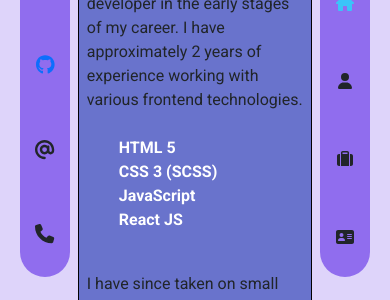
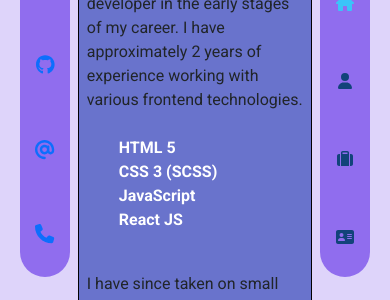
Before and after one commit to GlebTc/Portfolio, a React (Create React App) app: page / in a window 390 px wide. Shown: the part 239-539 px from the top of the page. Built offline with nearby package versions, Linux system fonts and the light colour scheme.

Commit message:
Have to fix color of social media links in both views

```diff
--- a/src/components/NavBar.tsx
+++ b/src/components/NavBar.tsx
@@ -141,8 +141,8 @@ const NavBar: React.FC = () => {
                 <li className="nav__side__link"><a href="https://file.io/cKkb2hMNz1n8"><FontAwesomeIcon icon={faFilePdf} /></a></li>
                 <li className="nav__side__link"><a href="https://www.linkedin.com/in/glebtc/"><FontAwesomeIcon icon={faLinkedin} /></a></li>
                 <li className="nav__side__link"><a href="https://github.com/GlebTc"><FontAwesomeIcon icon={faGithub} /></a></li>
-                <li className="nav__side__link"><FontAwesomeIcon icon={faAt} /></li>
-                <li className="nav__side__link"><FontAwesomeIcon icon={faPhone} /></li>
+                <li className="nav__side__link"><a href="mailto:gleb.tchani@gmail.com" rel="noreferrer"><FontAwesomeIcon icon={faAt} /></a></li>
+                <li className="nav__side__link"><a href="tel:+19057304227" rel="noreferrer"><FontAwesomeIcon icon={faPhone} /></a></li>
             </ul>
         </nav>
 {/* -------------------------------End Left Side Links------------------------------- */}
--- a/src/sass/components/_navbar.scss
+++ b/src/sass/components/_navbar.scss
@@ -36,8 +36,6 @@
     border-radius: 15px;
     background-color: var(--Btn__BGC);
     font-weight: 900;
-    color: var(--Text__Primary);
-
 }
 
 .active .nav__link
@@ -70,6 +68,7 @@
     justify-content: space-around;
     align-items: center;
     font-size: 1.7rem;
+    color: var(--Text__Primary);
 }
 
 .nav__social__links .nav__side__link a:hover {
@@ -132,7 +131,9 @@
         font-size: 1.2rem;
     }
 
-    .nav__side__link a:visited{
+    .nav__side__link,
+    .nav__side__link:visited
+    {
         color: var(--Text__Primary);
     }
 
```
